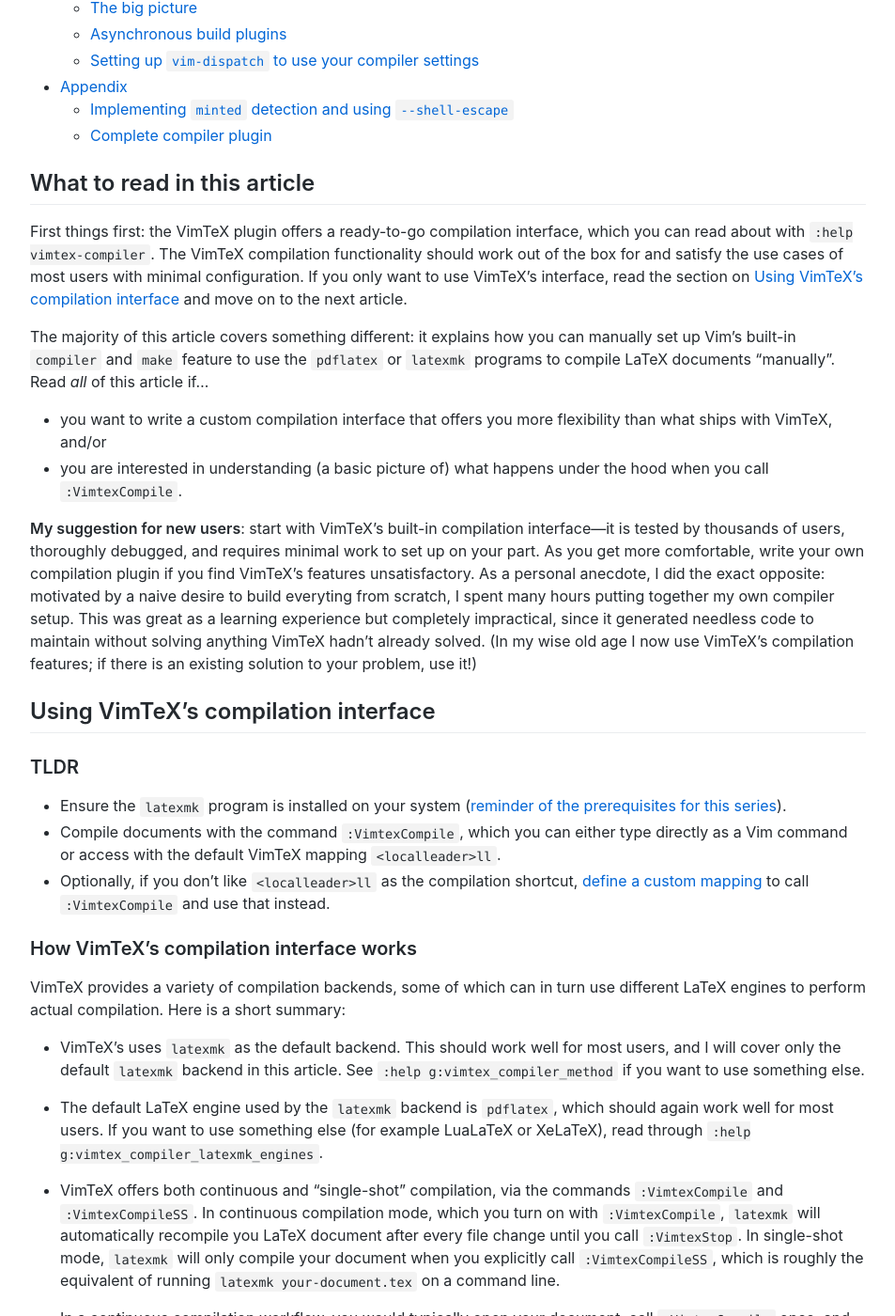
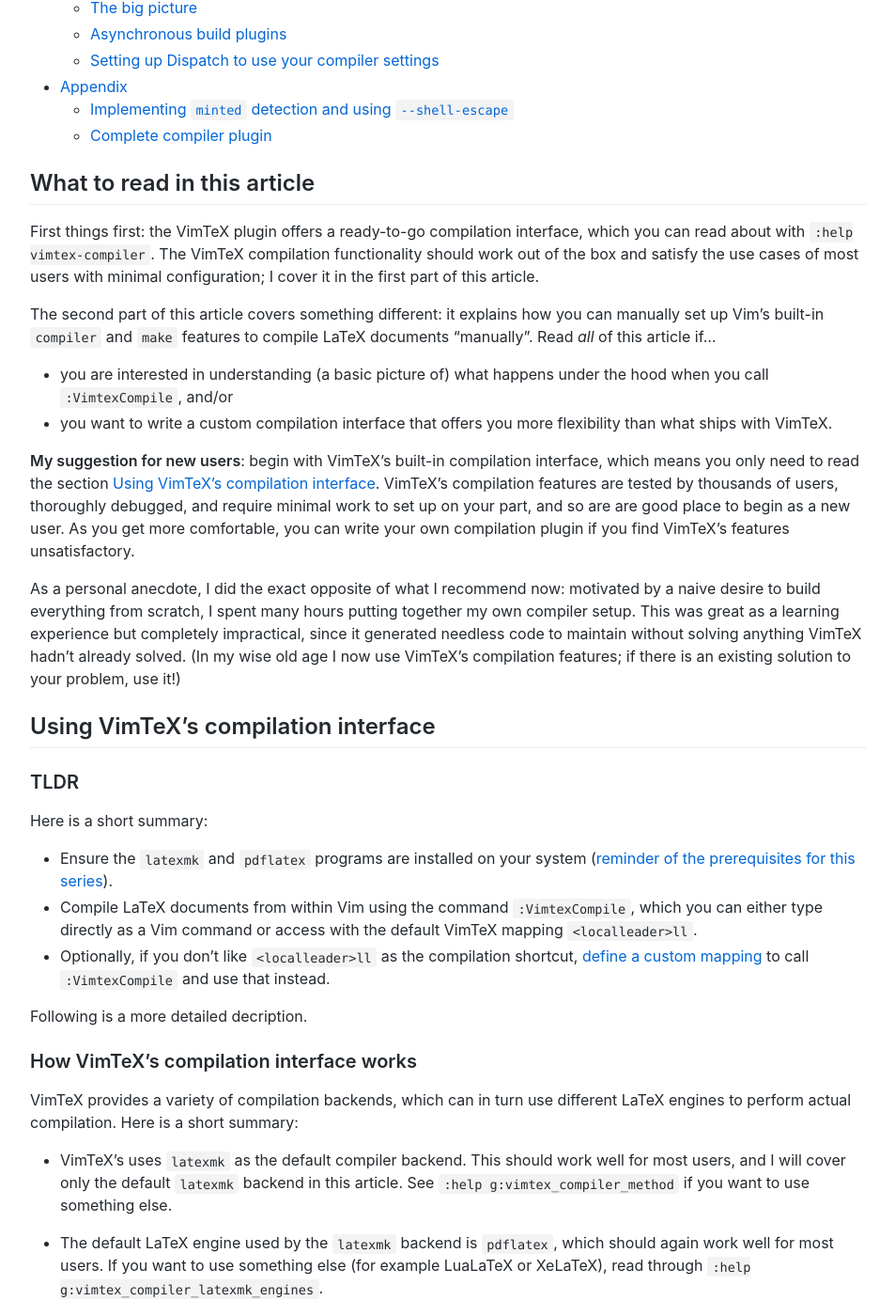
Before and after one commit to ejmastnak/ejmastnak.github.io, a Jekyll site: the page built from tutorials/vim-latex/compilation.md, in a window 1280 px wide and 1400 px high, scrolled down 989 px. Shown: the whole window at 94% size, without its empty margins (163-1116 px from the left). Built offline with Jekyll 4.4.1, drawn with Linux system fonts in a browser that asks for light colours; some of the changed text lies outside the part shown.

Commit message:
(Another) clean-up of compilation article
Content includes
- Remove unnecessary "content of this article"
- Remove references to AsyncRun
- General clarifications and editing that don't significantly change the
  content of the article.

````diff
--- a/tutorials/vim-latex/compilation.md
+++ b/tutorials/vim-latex/compilation.md
@@ -43,57 +43,49 @@ This article covers compilation and should explain what you need to get started
 
 ## What to read in this article
 First things first: the VimTeX plugin offers a ready-to-go compilation interface, which you can read about with `:help vimtex-compiler`.
-The VimTeX compilation functionality should work out of the box for and satisfy the use cases of most users with minimal configuration.
-If you only want to use VimTeX's interface, read the section on [Using VimTeX's compilation interface](#using-vimtexs-compilation-interface) and move on to the next article.
+The VimTeX compilation functionality should work out of the box and satisfy the use cases of most users with minimal configuration;
+I cover it in the first part of this article.
 
-The majority of this article covers something different: it explains how you can manually set up Vim's built-in `compiler` and `make` feature to use the `pdflatex` or `latexmk` programs to compile LaTeX documents "manually".
+The second part of this article covers something different: it explains how you can manually set up Vim's built-in `compiler` and `make` features to compile LaTeX documents "manually".
 Read *all* of this article if...
-- you want to write a custom compilation interface that offers you more flexibility than what ships with VimTeX, and/or
-- you are interested in understanding (a basic picture of) what happens under the hood when you call `:VimtexCompile`.
+- you are interested in understanding (a basic picture of) what happens under the hood when you call `:VimtexCompile`, and/or
+- you want to write a custom compilation interface that offers you more flexibility than what ships with VimTeX.
 
-**My suggestion for new users**: start with VimTeX's built-in compilation interface---it is tested by thousands of users, thoroughly debugged, and requires minimal work to set up on your part.
-As you get more comfortable, write your own compilation plugin if you find VimTeX's features unsatisfactory.
-As a personal anecdote, I did the exact opposite: motivated by a naive desire to build everyting from scratch, I spent many hours putting together my own compiler setup.
+**My suggestion for new users**: begin with VimTeX's built-in compilation interface, which means you only need to read the section [Using VimTeX's compilation interface](#using-vimtexs-compilation-interface).
+VimTeX's compilation features are tested by thousands of users, thoroughly debugged, and require minimal work to set up on your part, and so are are good place to begin as a new user.
+As you get more comfortable, you can write your own compilation plugin if you find VimTeX's features unsatisfactory.
+
+As a personal anecdote, I did the exact opposite of what I recommend now: motivated by a naive desire to build everything from scratch, I spent many hours putting together my own compiler setup.
 This was great as a learning experience but completely impractical, since it generated needless code to maintain without solving anything VimTeX hadn't already solved.
 (In my wise old age I now use VimTeX's compilation features; if there is an existing solution to your problem, use it!)
-
-<!-- ## Material explained in this article -->
-<!-- This article covers... -->
-<!-- - What compilation means in the context of LaTeX editing, and an introduction to the `pdflatex` and `latexmk` LaTeX compilation programs and their basic usage. -->
-<!-- - How to set up and use VimTeX's compilation interface. -->
-<!-- - How to set up Vim's built-in `compiler` feature to compile documents; how to trigger compilation from within Vim with a convenient keyboard shortcut of your choice -->
-<!-- - How to make compilation run as an *asynchronous* process, so you don't have to wait until compilation finishes to restart your editing. -->
-<!-- - A way to display compilation error messages, with the offending file name and line number, in Vim's QuickFix menu, allowing you to jump directly to the error with Vim's `:cnext` command; how to filter out irrelevant compilation log messages with an appropriately-configured Vim `errorformat` option. -->
-
-<!-- And also some features of secondary importance: -->
-<!-- - A toggle function for switching between `latexmk` and `pdflatex` compilation mapped to a convenient keyboard shortcut of your choice. -->
-<!-- - For `minted` package users (the `minted` package lets you include highlighted code blocks in LaTeX documents): the `minted` package only works if the `tex` source file is compiled with the `--shell-escape` option enabled. -->
-<!--   This article shows how to implement: -->
-<!--   1. a toggle function for turning `--shell-escape` off or on, mapped to convenient keyboard shortcut of your choice. -->
-<!--   1. a shell command to parse a just-opened `*.tex` file for occurrences of the `minted` package and automatically enable compilation with `--shell-escape` if `minted` is detected. -->
 
 ## Using VimTeX's compilation interface
 
 ### TLDR
-- Ensure the `latexmk` program is installed on your system ([reminder of the prerequisites for this series]({% link tutorials/vim-latex/prerequisites.md %})).
-- Compile documents with the command `:VimtexCompile`, which you can either type directly as a Vim command or access with the default VimTeX mapping `<localleader>ll`.
+Here is a short summary:
+- Ensure the `latexmk` and `pdflatex` programs are installed on your system ([reminder of the prerequisites for this series]({% link tutorials/vim-latex/prerequisites.md %})).
+- Compile LaTeX documents from within Vim using the command `:VimtexCompile`, which you can either type directly as a Vim command or access with the default VimTeX mapping `<localleader>ll`.
 - Optionally, if you don't like `<localleader>ll` as the compilation shortcut, [define a custom mapping](#shortcut-for-compilation) to call `:VimtexCompile` and use that instead.
 
+Following is a more detailed decription.
+
 ### How VimTeX's compilation interface works
-VimTeX provides a variety of compilation backends, some of which can in turn use different LaTeX engines to perform actual compilation.
+VimTeX provides a variety of compilation backends, which can in turn use different LaTeX engines to perform actual compilation.
 Here is a short summary:
-- VimTeX's uses `latexmk` as the default backend.
+- VimTeX's uses `latexmk` as the default compiler backend.
   This should work well for most users, and I will cover only the default `latexmk` backend in this article.
   See `:help g:vimtex_compiler_method` if you want to use something else.
 - The default LaTeX engine used by the `latexmk` backend is `pdflatex`, which should again work well for most users.
   If you want to use something else (for example LuaLaTeX or XeLaTeX), read through `:help g:vimtex_compiler_latexmk_engines`.
 
-- VimTeX offers both continuous and "single-shot" compilation, via the commands `:VimtexCompile` and `:VimtexCompileSS`.
-  In continuous compilation mode, which you turn on with `:VimtexCompile`, `latexmk` will automatically recompile you LaTeX document after every file change until you call `:VimtexStop`.
+- VimTeX offers both continuous and "single-shot" compilation via the commands `:VimtexCompile` and `:VimtexCompileSS`, respectively.
+  In continuous compilation mode, which you turn on with `:VimtexCompile`, `latexmk` automatically recompiles your LaTeX document after every file change until you call `:VimtexStop`.
   In single-shot mode, `latexmk` will only compile your document when you explicitly call `:VimtexCompileSS`, which is roughly the equivalent of running `latexmk your-document.tex` on a command line.
 
   In a continuous compilation workflow, you would typically open your document, call `:VimtexCompile` once, and forget about compilation until you close the document.
   In a more traditional "single-shot" workflow, you would open a LaTeX document, make some edits, and then call `:VimtexCompileSS` whenever you're ready to see the changes reflected in the corresponding PDF.
+
+  For more information, consult `:help vimtex-compiler` and the references therein.
 
 - You can configure VimTeX's `latexmk` compiler using the dictionary-like variable `g:vimtex_compiler_latexmk`; see `:help g:vimtex_compiler_latexmk` if interested.
   The default values should work well for most users.
@@ -116,28 +108,30 @@ Here is a short summary:
 
 ### Shortcut for compilation
 You can always manually type out the commands `:VimtexCompile` or `:VimtexCompileSS` to start compilation.
-Since all that typing is rather inefficient, VimTeX offers  `<localleader>ll` as default shortcut for calling `:VimtexCompile`.
-Setting something else is really easy!
+But since all that typing is inefficient, VimTeX offers  `<localleader>ll` as a default shortcut for calling `:VimtexCompile`, meaning you can type `<localleader>ll` (in normal mode) to trigger the `:VimtexCompile` command.
+Setting your own shortcut is really easy!
 For example, to use `<localleader>c` to trigger compilation, place the following code in your `ftplugin/tex.vim` file:
 ```
-" Continuous compilation...
+" Use `<localleader>c` to trigger continuous compilation...
 noremap <localleader>c <Cmd>update<CR><Cmd>VimtexCompile<CR>
 
 " ...or single-shot compilation, if you prefer.
 noremap <localleader>c <Cmd>update<CR><Cmd>VimtexCompileSS<CR>
 ```
-Pressing `<localleader>c` in normal or visual mode would then save your document if needed (see `:help update`), then call either `:VimtexCompile` or `:VimtexCompileSS`, depending on your choice of continuous or single-shot compilation.
-The above mappings use the `<Cmd>` (see `:help map-cmd`), which lets you call commands directly without switching Vim modes.
+You could then use the shortcut `<localleader>c` in normal or visual mode to call either `:VimtexCompile` or `:VimtexCompileSS`, depending on your choice of continuous or single-shot compilation.
+The `update` command saves your document if needed before performing compilation (see `:help update` for reference).
+
+Note that the above mappings use the `<Cmd>` keyword (see `:help map-cmd` for documentation), which lets you call commands directly without switching Vim modes.
 (The more common alternative would be `nnoremap <localleader>r :update<CR>:VimtexCompileSS<CR>`.)
 
 ### A QuickFix menu crash course
 VimTeX will automatically open the QuickFix menu if warnings or errors are detected during compilation (the QuickFix menu stays closed if compilation completes successfully).
 For most compilation errors, the QuickFix menu will display the error's line number and a (hopefully) useful error message.
-In such cases you can use the Vim command `:cn` (short for `:cnext`, which also works), to jump directly to the offending line, which is a really useful Vim feature you should be aware of.
+In such cases you can use the Vim command `:cn` (short for `:cnext`, which also works), to jump directly to the offending line.
 
-Here are two QuickFix settings you might be interested in tweaking:
+Here are two VimTeX-related QuickFix settings you might be interested in tweaking:
 - By default, VimTeX opens the QuickFix menu if compilation produces warning messages but no error messages.
-  LaTeX's warning messages are not always helpful, so some users will want to open the QuickFix menu only if compilation fails with error messages.
+  LaTeX's warning messages are often unhelpful, so some users will want to open the QuickFix menu only if compilation fails with error messages.
   To do this, place the following code in your `ftplugin/tex.vim` file:
   ```
   " Don't open QuickFix for warning messages if no errors are present
@@ -145,10 +139,12 @@ Here are two QuickFix settings you might be interested in tweaking:
   ```
   See `:help g:vimtex_quickfix_open_on_warning` for the official documentation.
 
-- VimTeX makes it easy to filter out undesirable warning messages produced during LaTeX compilation: use the `g:vimtex_quickfix_ignore_filters` to define a set of Vim regular expression filters, and compilation messages that match these filters will not appear in the QuickFix menu.
+- VimTeX makes it easy to filter out undesirable warning messages produced during LaTeX compilation.
+  To do so, use the variable `g:vimtex_quickfix_ignore_filters` to define a set of Vim regular expression filters;
+  the compilation messages that match these filters will then disappear from the QuickFix menu.
   See `:help regular-expression` for a review of Vim's regular expression syntax; here are some examples to get you started:
   ```vim
-  " Disable some compilation warning messages
+  " Filter out some compilation warning messages from QuickFix display
   let g:vimtex_quickfix_ignore_filters = [
         \ 'Underfull \\hbox',
         \ 'Overfull \\hbox',
@@ -502,27 +500,26 @@ Put simply, that sucks.
 
 ### Asynchronous build plugins
 Asynchronous build plugins allow you to run shell commands asynchronously from within Vim without freezing up your editor.
-For this series I recommend using Tim Pope's [`vim-dispatch`](https://github.com/tpope/vim-dispatch), but I have also used [skywind300](https://github.com/skywind3000)'s [asyncrun.vim](https://github.com/skywind3000/asyncrun.vim) with good results.
-You can install Dispatch or AsyncRun, just like any other Vim plugin, with the installation method of your choice.
+For this series I recommend using Tim Pope's [`vim-dispatch`](https://github.com/tpope/vim-dispatch).
+You can install Dispatch, just like any other Vim plugin, with the installation method of your choice.
 <!-- TODO? reference prerequisites about plugin installation -->
 
-Both are straightforward to use---Dispatch provides a `:Make` command while AsyncRun provides a `-program=make` option for the `:AsyncRun` command;
-both are asynchronous equivalents of `:make` or `:!`.
-Here are some concrete examples:
+Dispatch provides a `:Make` command that serves as an asynchronous equivalents of `:make`.
+Here is a concrete example:
 ```vim
-:!pdflatex %                     " compile the current file synchronously with vanilla pdflatex
-:make                            " compile synchronously using current `makeprg` settings
-:Make                            " compile asynchronously using `makeprg` and Dispatch
-:AsyncRun -program=make          " compile asynchronously using `makeprg` and AsyncRun
+:!pdflatex %                      " compile the current file synchronously with vanilla pdflatex
+:make                            " compile *synchronously* using current `makeprg` settings
+:Make                            " compile *asynchronously* using `makeprg` and Dispatch
 ```
-### Setting up `vim-dispatch` to use your compiler settings
-Thankfully this is very simple---like with most Tim Pope plugins, all the heavy lifting is done under the hood, and the plugin should "just work".
+### Setting up Dispatch to use your compiler settings
+Thankfully this is very simple---like with most Tim Pope plugins, Dispatch does the heavy lifting under the hood, and the plugin should "just work".
 Here's what to do:
-1. Install Tim Pope's [`vim-dispatch` plugin](https://github.com/tpope/vim-dispatch) just like you would any other Vim plugin.
+1. Install Tim Pope's [Dispatch plugin](https://github.com/tpope/vim-dispatch) just like you would any other Vim plugin.
 
 1. Assuming that you used `compiler/tex.vim` as the name of the compiler plugin described earlier in this article in the section [Writing a simple LaTeX compiler plugin](#writing-a-simple-latex-compiler-plugin),
    somewhere inside `ftplugin/tex.vim` include the line
    ```vim
+   " Load the compiler settings in the file `compiler/tex.vim`
    compiler tex
    ```
    This line loads the compiler settings in the compiler plugin `compiler/tex.vim`.
````
Also changed, not shown: other parts of tutorials/vim-latex/compilation.md (+10 -7 lines).
